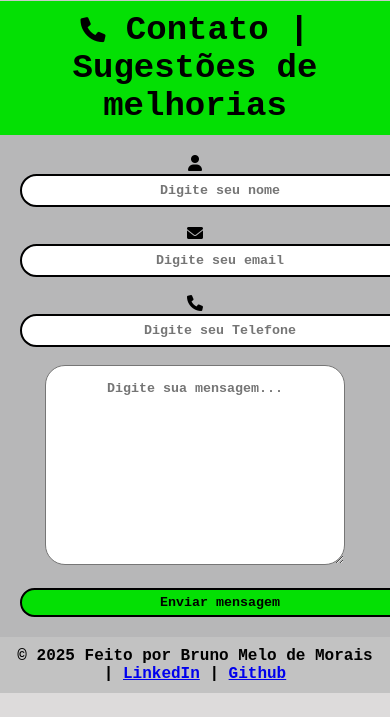
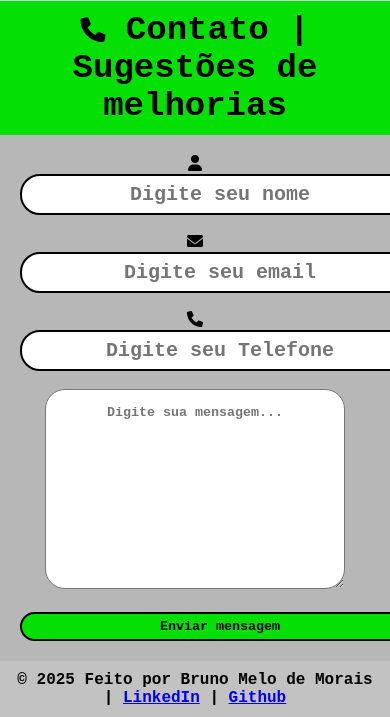
Before and after one commit to BrunoMeloMorais22/Cabeleireiro, a Flask app: page / in a window 390 px wide; the page is wider, and only the part inside the window is pictured. Shown: the part 2807-3524 px from the top of that part. Before the commit the page ends 3500 px from the top of that part, so only its background shows below. Run offline with Flask 3, Linux system fonts and the light colour scheme.

Commit message:
Adicionando Contato

```diff
--- a/static/style.css
+++ b/static/style.css
@@ -198,7 +198,14 @@ a > button{
     }
 
     form > button{
+        width: 90%;
         width: 250px;
+    }
+
+    form > input{
+        width: 200px;
+        width: 90%;
+        font-size: 20px;
     }
 }
 
```
